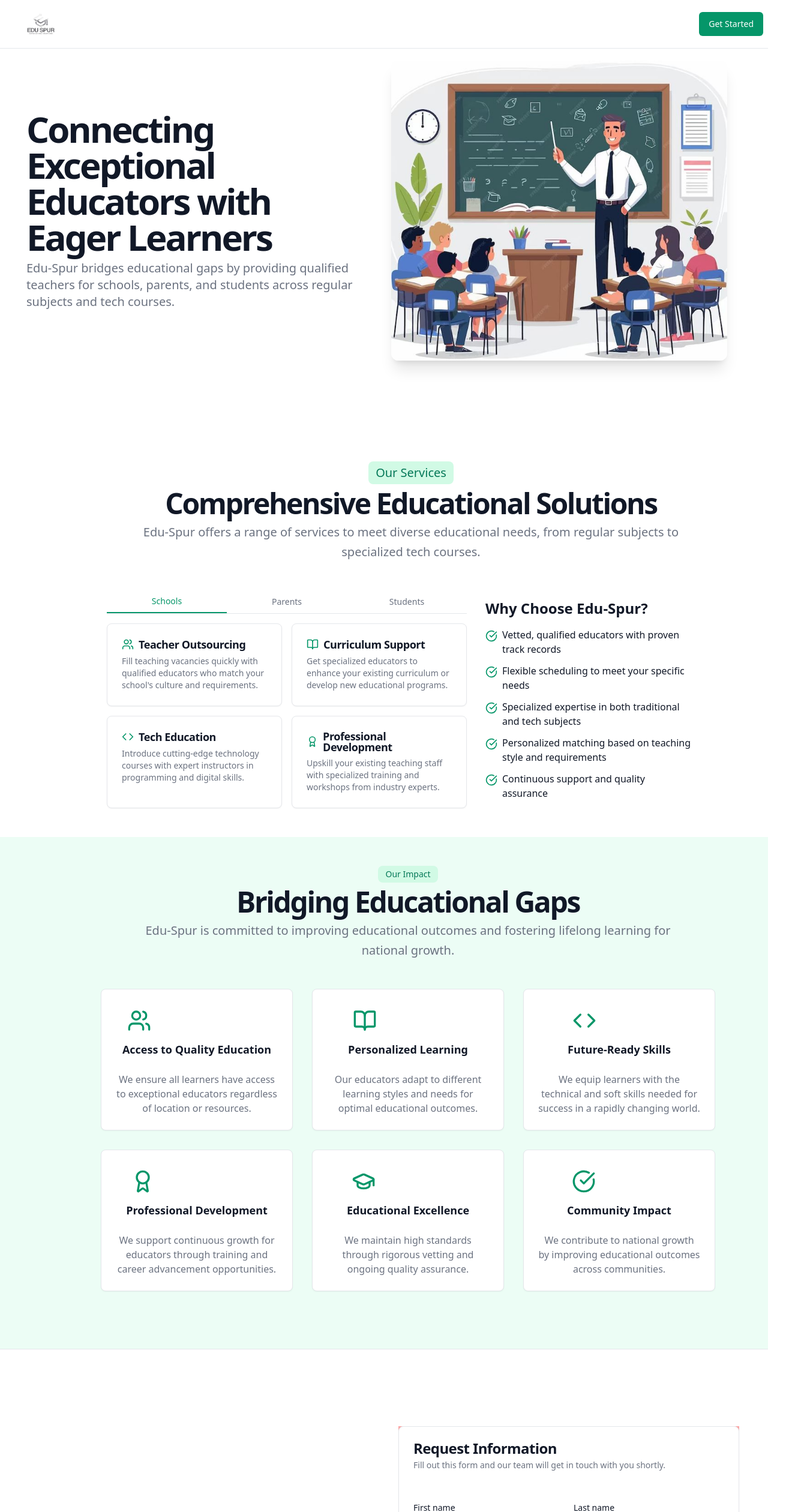
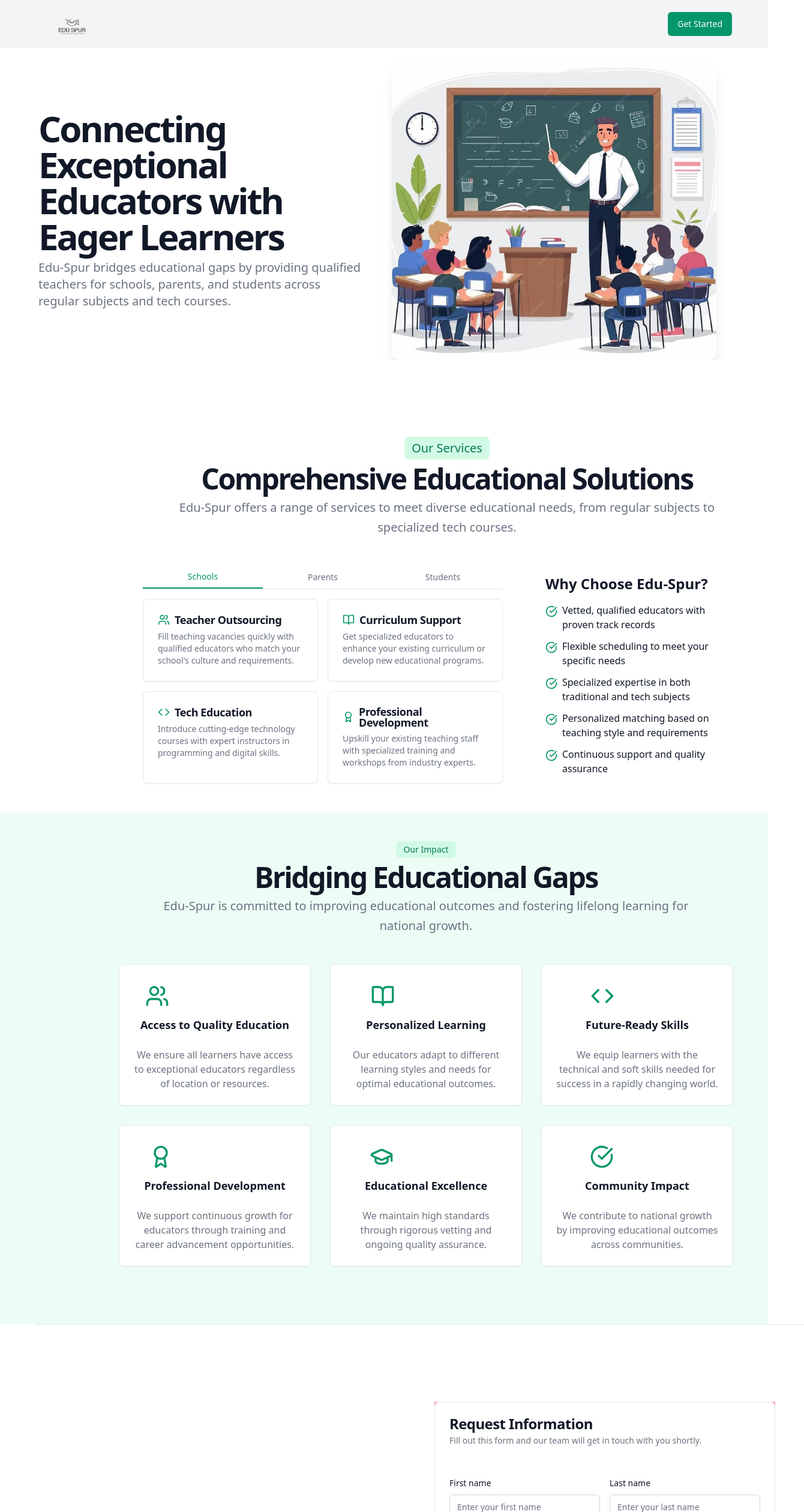
Before and after one commit to Edu-Spur200/Edu-Spur_FE, a React (Vite) app: page / in a window 1280 px wide. Shown: the top 2520 px of the page at 60% size, 1340 px wide, since content can reach past the window. Built offline with nearby package versions, Linux system fonts and the light colour scheme.

Commit message:
working on responsiveness

```diff
--- a/src/pages/Benefits.tsx
+++ b/src/pages/Benefits.tsx
@@ -51,7 +51,7 @@
   return (
     <section
       id="benefits"
-      className="w-full py-2 md:py-4 lg:py-12 bg-emerald-50 "
+      className="w-full py-2 md:py-4 lg:py-12 bg-emerald-50 xxs:w-[100%] overflow-x-hidden pl-[60px] xxs:pl-0"
     >
       <div className="container px-4 md:px-6">
         <div className="flex flex-col items-center justify-center space-y-4 text-center ml-[80px] xxs:ml-[5px]">
--- a/src/pages/CallToAction.tsx
+++ b/src/pages/CallToAction.tsx
@@ -1,6 +1,6 @@
 export default function CallToAction() {
   return (
-    <section className="w-full py-12 md:py-24 lg:py-32 border-t px-6 xxs:w-[100%]">
+    <section className="w-full py-12 md:py-24 lg:py-32 border-t px-6 xxs:w-[100%] overflow-x-hidden ml-[60px] xxs:ml-0">
       <div className="container px-4 md:px-6">
         <div className="grid gap-6 lg:grid-cols-2 lg:gap-12 items-center w-[100%]">
           <div className="flex flex-col justify-center space-y-4">
--- a/src/pages/Hero.tsx
+++ b/src/pages/Hero.tsx
@@ -2,7 +2,7 @@
 import hero from "../assets/Flat illustration of a teacher in a class _ Premium AI-generated vector.jpeg";
 export default function Hero() {
   return (
-    <section className="w-[95vw] h-[70vh] px-6 pt-[20px] ml-[20px] xxs:w-[100%]">
+    <section className="w-[92vw] h-calc(100vh-80px) px-6 pt-[20px] ml-[40px] xxs:w-[99%] xxs:ml-0 overflow-x-hidden">
       {/* <div className="container px-4 md:px-6 bg-blue-500"> */}
         <div className="grid gap-6 lg:grid-cols-2 lg:gap-12 items-center">
           <div className="flex flex-col justify-center space-y-4">
--- a/src/pages/Service.tsx
+++ b/src/pages/Service.tsx
@@ -14,7 +14,7 @@
   const [activeTab, setActiveTab] = useState("schools");
 
   return (
-    <section id="services" className="w-full md:pt-14 lg:pt-32 xxs:mt-[500px]">
+    <section id="services" className="w-full md:pt-14 lg:pt-32 xxs:mt-[50px]  xxs:w-[95%] overflow-x-hidden ml-[60px] xxs:ml-0">
       <div className="container px-4 md:px-6">
         <div className="flex flex-col items-center justify-center space-y-4 text-center">
           <div className="space-y-2 ml-[90px] xxs:ml-[10px]">
@@ -273,7 +273,7 @@
               </div>
             )}
           </div>
-          <div className="space-y-4 ml-[120px] xxs:ml-[0px]">
+          <div className="space-y-4 ml-[160px] xxs:ml-[0px]">
             <h3 className="text-2xl font-bold ">Why Choose Edu-Spur?</h3>
             <ul className="grid gap-3">
               {[
--- a/src/static/Header.tsx
+++ b/src/static/Header.tsx
@@ -3,9 +3,9 @@
 
 export default function Header() {
   return (
-    <header className="sticky top-0 z-40 border-b  px-2">
-      <div className=" flex h-[80px] items-center justify-between py-4 ">
-        <div className="flex items-center gap-2">
+    <header className="sticky top-0 z-40 bg-gray-100 px-[60px] xxs:px-0 xxs:w-[100%] ">
+      <div className=" flex h-[80px] items-center justify-between py-4 xxs:w-[92%]">
+        <div className="flex items-center mr-[20px] xxs:pl-[0px] ">
             <img src={logo} alt="logo" className="h-[80px]" />
 
         </div>
```
Also changed, not shown: src/assets/EduSpur_Logo-removebg-preview.png (added).
